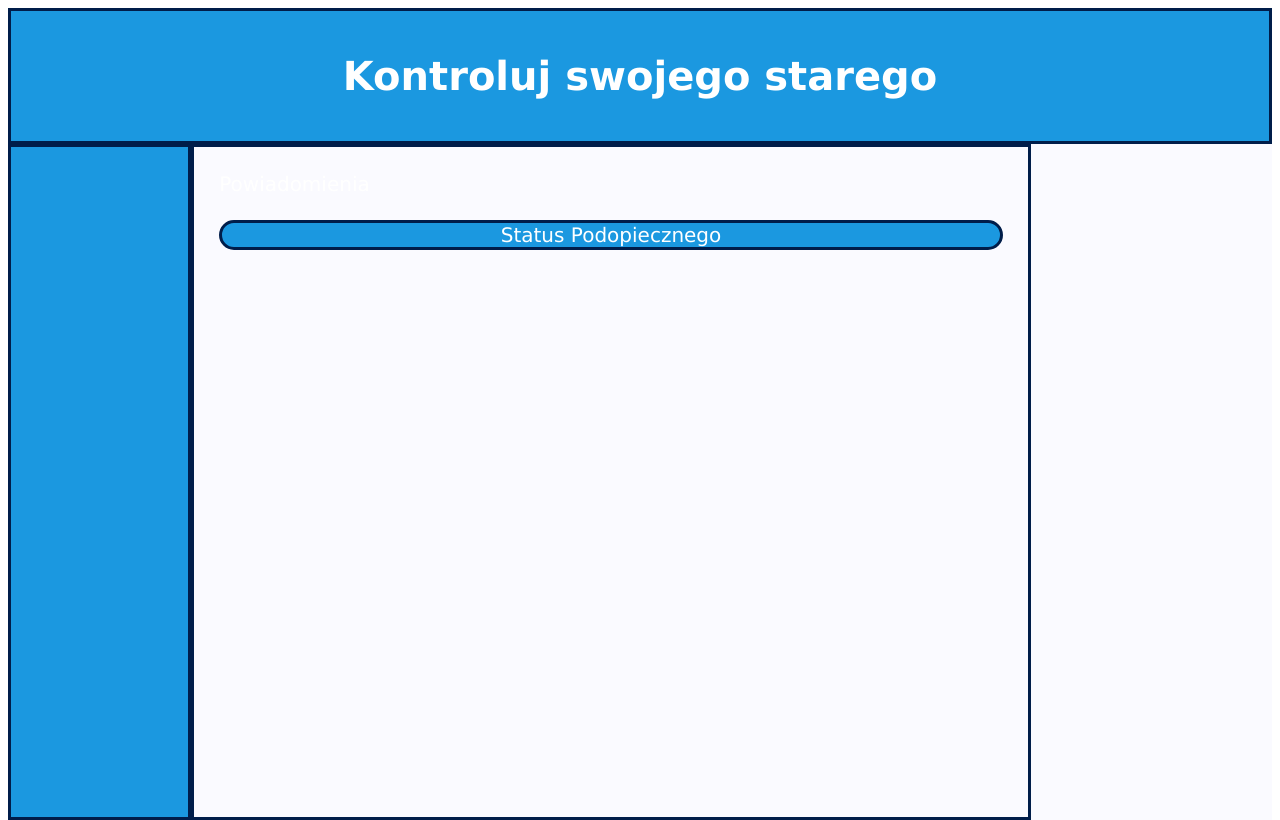
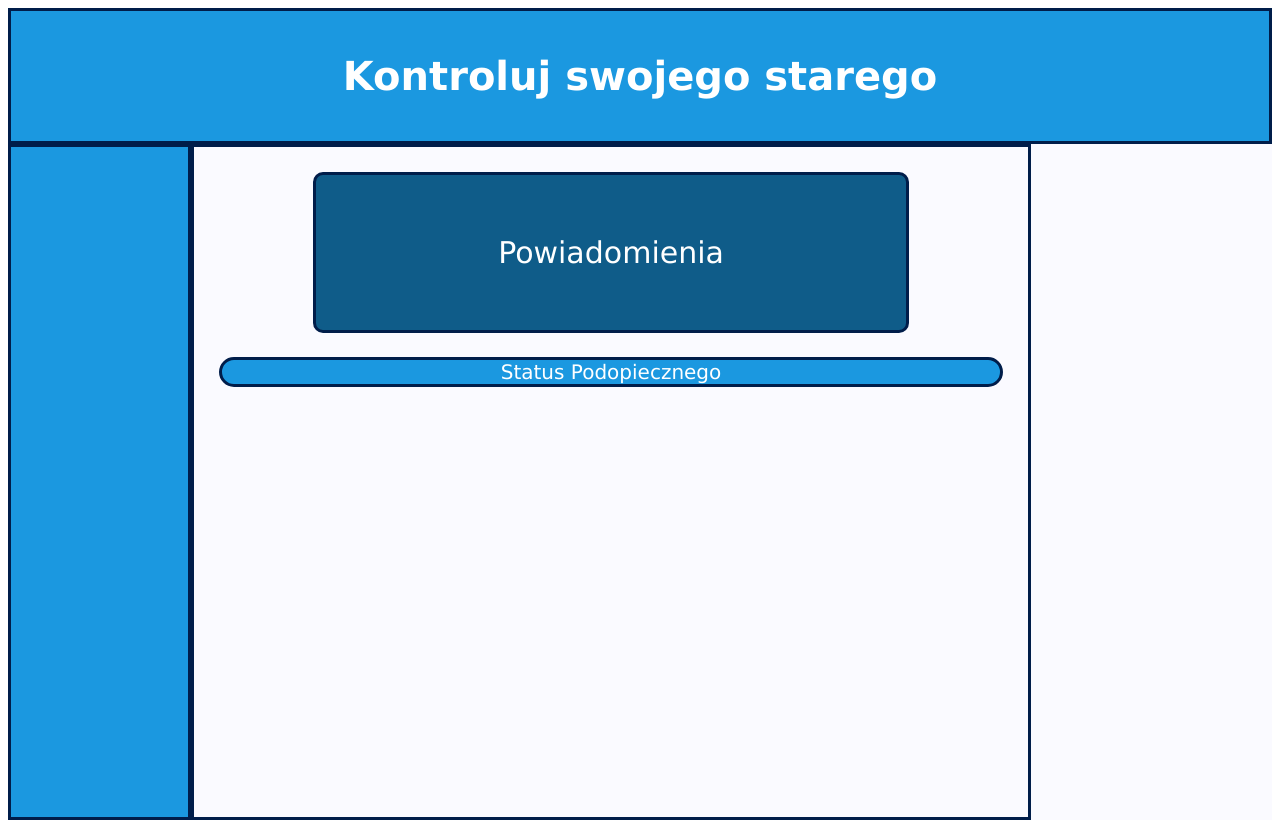
Before and after one commit to kristofurus/-BHL-Hardware-Elektropol-Januszex-, a plain HTML site: page index.html in a window 1280 px wide. Shown: the top 820 px of the page. Drawn offline with Linux system fonts and the light colour scheme.

Commit message:
BigButton

```diff
--- a/style.css
+++ b/style.css
@@ -18,6 +18,20 @@
 .button:hover {
     background-color: #0f5c89;
     cursor: pointer
+}
+
+.bigbutton {
+    background-color: #0f5c89;
+    border: #001D4A;
+    font-family: Verdana;
+    color: #FFFFFF;
+    font-size: 30px;
+    text-align: center;
+    border-radius: 10px;
+    border-style: solid;
+    width: 60%;
+    padding: 60px;
+    margin: auto;
 }
 
 .bracket {
@@ -65,6 +79,7 @@
     padding: 2%;
     width: 62%;
     min-height: 620px;
+    align-items: center;
 }
 
 #ad {
```
